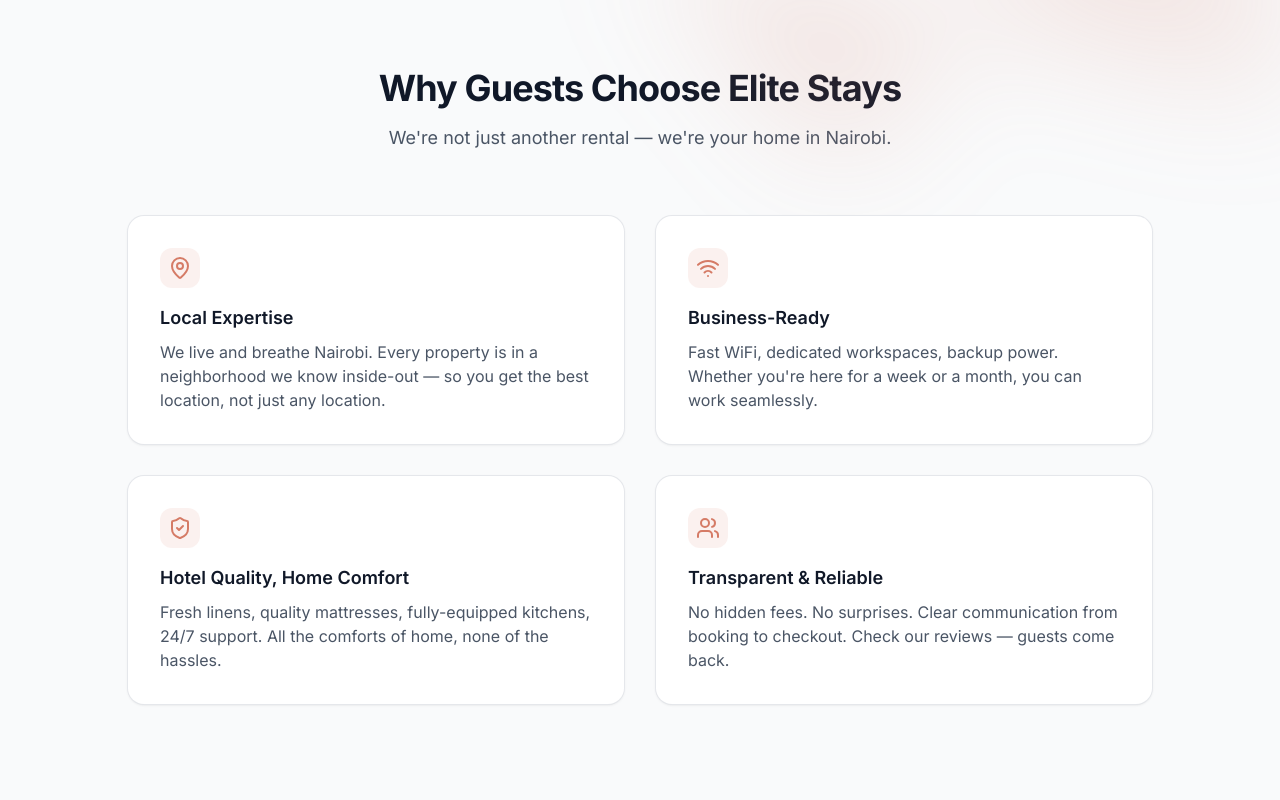
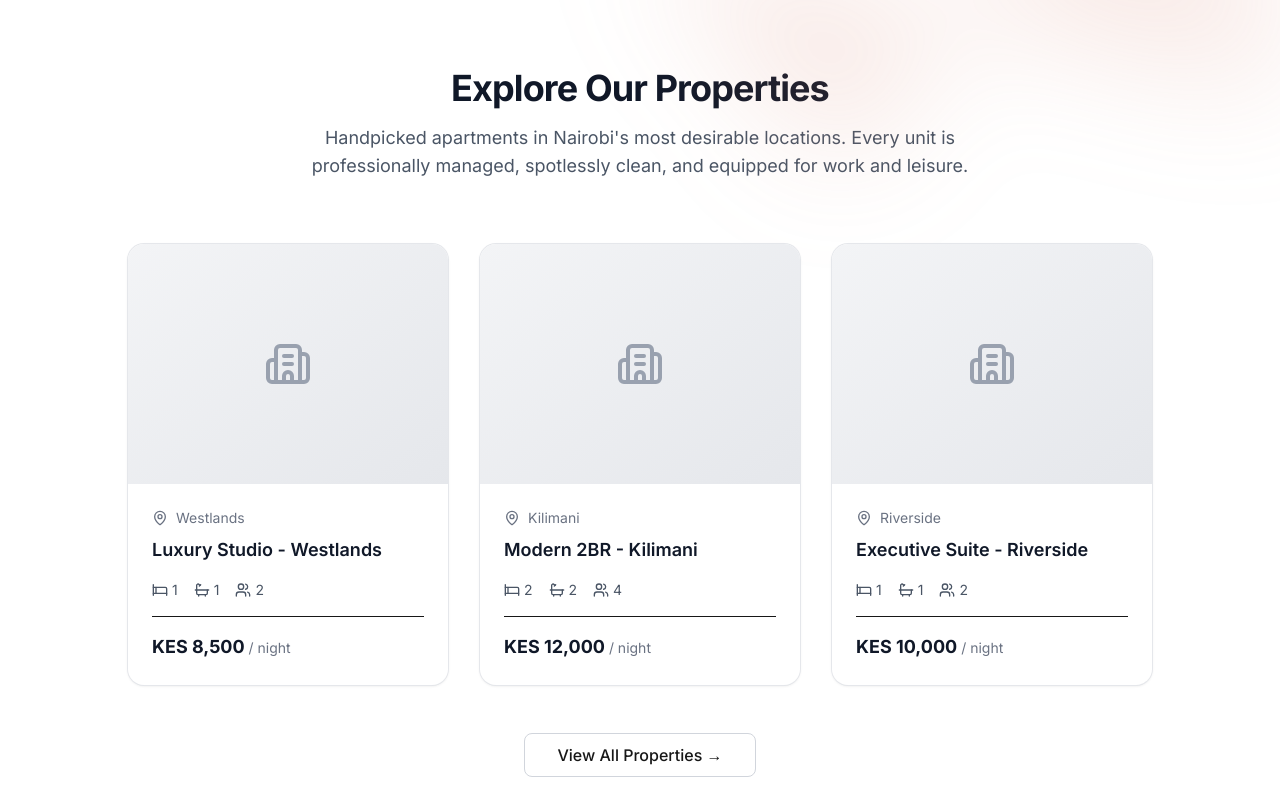
Before and after one commit to elitestaysafrica/website, a Next.js app: page / in a window 1280 px wide. Shown: the part 840-1640 px from the top of the page. Built offline with nearby package versions, Linux system fonts and the light colour scheme.

Commit message:
Add Featured Properties section to landing page

```diff
--- a/src/app/page.tsx
+++ b/src/app/page.tsx
@@ -1,6 +1,7 @@
 import { Hero } from "@/components/sections/hero";
 import { Button } from "@/components/ui/button";
 import Link from "next/link";
+import Image from "next/image";
 import {
   MapPin,
   Wifi,
@@ -8,8 +9,115 @@ import {
   Users,
   TrendingUp,
   BarChart3,
-  Building2
+  Building2,
+  Bed,
+  Bath,
+  Users as Guests
 } from "lucide-react";
+
+// Featured Properties Section
+function FeaturedProperties() {
+  const properties = [
+    {
+      id: 1,
+      name: "Luxury Studio - Westlands",
+      location: "Westlands",
+      bedrooms: 1,
+      bathrooms: 1,
+      guests: 2,
+      price: "KES 8,500",
+      image: "/images/placeholder-property.jpg",
+      href: "/properties/westlands-studio",
+    },
+    {
+      id: 2,
+      name: "Modern 2BR - Kilimani",
+      location: "Kilimani",
+      bedrooms: 2,
+      bathrooms: 2,
+      guests: 4,
+      price: "KES 12,000",
+      image: "/images/placeholder-property.jpg",
+      href: "/properties/kilimani-2br",
+    },
+    {
+      id: 3,
+      name: "Executive Suite - Riverside",
+      location: "Riverside",
+      bedrooms: 1,
+      bathrooms: 1,
+      guests: 2,
+      price: "KES 10,000",
+      image: "/images/placeholder-property.jpg",
+      href: "/properties/riverside-suite",
+    },
+  ];
+
+  return (
+    <section className="py-24">
+      <div className="container mx-auto px-6 lg:px-8">
+        <div className="mx-auto max-w-2xl text-center">
+          <h2 className="text-3xl font-bold tracking-tight text-gray-900 sm:text-4xl">
+            Explore Our Properties
+          </h2>
+          <p className="mt-4 text-lg text-gray-600">
+            Handpicked apartments in Nairobi&apos;s most desirable locations. Every unit is
+            professionally managed, spotlessly clean, and equipped for work and leisure.
+          </p>
+        </div>
+        <div className="mx-auto mt-16 grid max-w-5xl grid-cols-1 gap-8 sm:grid-cols-2 lg:grid-cols-3">
+          {properties.map((property) => (
+            <Link
+              key={property.id}
+              href={property.href}
+              className="group relative flex flex-col overflow-hidden rounded-2xl bg-white shadow-sm ring-1 ring-gray-200 hover:shadow-lg transition-shadow"
+            >
+              {/* Image placeholder */}
+              <div className="aspect-[4/3] bg-gradient-to-br from-gray-100 to-gray-200 relative">
+                <div className="absolute inset-0 flex items-center justify-center text-gray-400">
+                  <Building2 className="h-12 w-12" />
+                </div>
+              </div>
+              {/* Content */}
+              <div className="flex flex-1 flex-col p-6">
+                <div className="flex items-center gap-2 text-sm text-gray-500">
+                  <MapPin className="h-4 w-4" />
+                  {property.location}
+                </div>
+                <h3 className="mt-2 text-lg font-semibold text-gray-900 group-hover:text-primary transition-colors">
+                  {property.name}
+                </h3>
+                <div className="mt-4 flex items-center gap-4 text-sm text-gray-600">
+                  <div className="flex items-center gap-1">
+                    <Bed className="h-4 w-4" />
+                    {property.bedrooms}
+                  </div>
+                  <div className="flex items-center gap-1">
+                    <Bath className="h-4 w-4" />
+                    {property.bathrooms}
+                  </div>
+                  <div className="flex items-center gap-1">
+                    <Guests className="h-4 w-4" />
+                    {property.guests}
+                  </div>
+                </div>
+                <div className="mt-4 pt-4 border-t">
+                  <span className="text-lg font-bold text-gray-900">{property.price}</span>
+                  <span className="text-sm text-gray-500"> / night</span>
+                </div>
+              </div>
+            </Link>
+          ))}
+        </div>
+        <div className="mt-12 text-center">
+          <Button size="lg" variant="outline" asChild>
+            <Link href="/properties">View All Properties →</Link>
+          </Button>
+        </div>
+      </div>
+    </section>
+  );
+}
 
 // Value Props Section
 function WhyChooseUs() {
@@ -255,6 +363,7 @@ export default function Home() {
   return (
     <>
       <Hero />
+      <FeaturedProperties />
       <WhyChooseUs />
       <MarketIntelTeaser />
       <ForInvestors />
```
